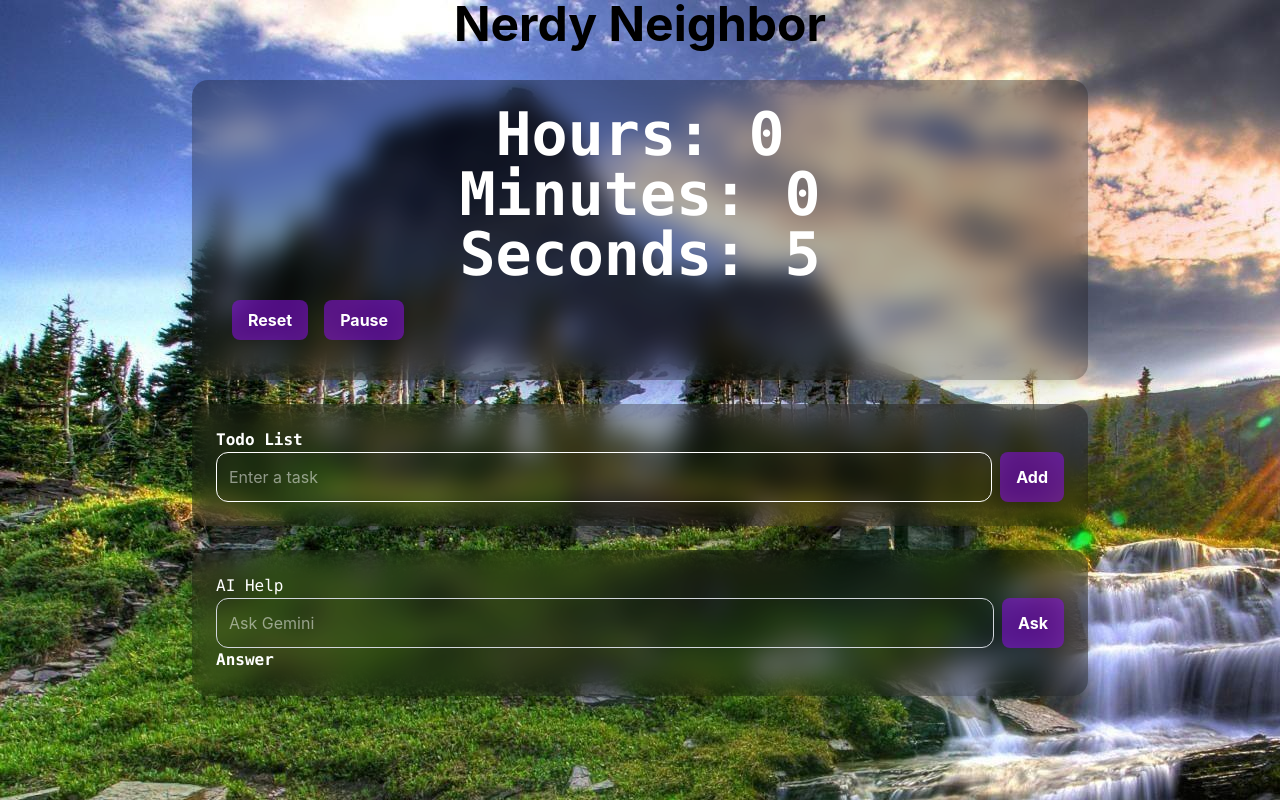
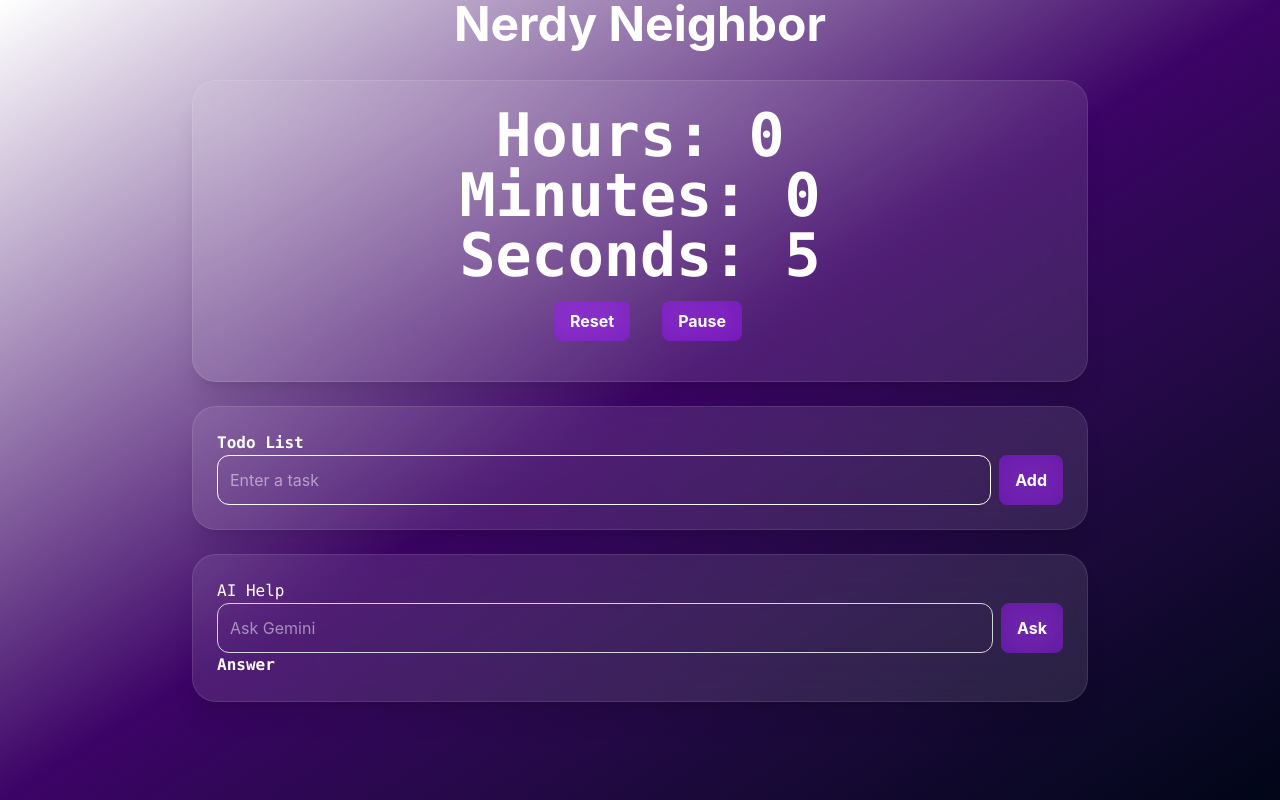
Before and after one commit to scraxx99/NerdyNeighbor, a React (Vite) app: page / in a window 1280 px wide. Built offline with nearby package versions, Linux system fonts and the light colour scheme.

Commit message:
Added styling changes and made A.I. answers more concise

```diff
--- a/src/App.tsx
+++ b/src/App.tsx
@@ -5,9 +5,10 @@ import Assistant from "./assistent";
 
 function App() {
   return (
-    <div className="min-h-screen bg-[url(/src/assets/images.jpeg)]">
+    <div>
+    <div className="min-h-screen bg-gradient-to-br from slate-950 via-purple-950 to-slate-950">
       <div className="max-w-4xl mx-auto">
-        <h1 className="font-stretch-extra-condensed text-5xl font-bold text-center mb-8">
+        <h1 className="font-stretch-extra-condensed text-5xl text-white font-bold text-center mb-8">
           Nerdy Neighbor
         </h1>
 
@@ -18,6 +19,7 @@ function App() {
         </div>
       </div>
     </div>
+    </div>
   );
 }
 
--- a/src/assistent.tsx
+++ b/src/assistent.tsx
@@ -44,7 +44,7 @@ export default function Assistant() {
 }
     //className='bg-cyan-500 rounded 2x1 shadow-lg p-6'
     return (
-        <div className='bg-black/30 backdrop-blur-md text-white rounded-2xl shadow-xl p-6'>
+        <div className='bg-white/10 backdrop-blur-xl border border-white/10 rounded-3xl shadow-2xl text-white rounded-2xl shadow-xl p-6'>
             <h1 className=' font-mono font-(bold'>AI Help</h1>
             <form onSubmit={(e) => {
             e.preventDefault();
--- a/src/timer.tsx
+++ b/src/timer.tsx
@@ -21,11 +21,11 @@ export function Counter() {
     const secs = seconds % 60;
 
     return (
-        <div className="bg-black/30 backdrop-blur-md font-bold text-white rounded-2xl shadow-xl p-6">
+        <div className="bg-white/10 backdrop-blur-xl border border-white/10 rounded-3xl shadow-2xl font-bold text-white rounded-2xl shadow-xl p-6">
             <h1 className="text-6xl font-mono text-center">Hours: {hor}</h1>
             <h1 className="text-6xl font-mono text-center">Minutes: {mins}</h1>
             <h1 className="text-6xl font-mono text-center">Seconds: {secs}</h1>
-
+        <div className="flex justify-center items-center gap-4">
             <button className="bg-purple-600/50 m-4 backdrop-blur-md hover:bg-purple-600/70 text-white px-4 py-2 rounded-lg transition" onClick={() => setSeconds(0)}>
                 Reset
             </button>
@@ -34,5 +34,6 @@ export function Counter() {
             {running ? "Pause" : "Resume"}
             </button>
         </div>
+        </div>
     );
 }
--- a/src/todo.tsx
+++ b/src/todo.tsx
@@ -63,7 +63,7 @@ export default function Todo() {
     }
 
     return (
-        <div className="bg-black/30 backdrop-blur-md text-white rounded-2xl shadow-xl p-6">
+        <div className="bg-white/10 backdrop-blur-xl border border-white/10 rounded-3xl shadow-2xl text-white rounded-2xl shadow-xl p-6">
             <h1 className=' font-mono font-bold'>Todo List</h1>
             <form
              onSubmit={(e) => {
@@ -114,7 +114,7 @@ export default function Todo() {
                         </span>
 
                         <button
-                        className="bg-purple-600/50 backdrop-blur-md hover:bg-red-600/70 text-white px-4 py-2 rounded-lg transition"
+                        className="bg-purple-600/50 backdrop-blur-md hover:bg-red-600/70 m-4 text-white px-4 py-2 rounded-lg transition"
                             onClick={() =>
                                 deleteTask(task.id)
                             }
```
Also changed, not shown: 1 other file (tests, documents, lock files or other folders).
